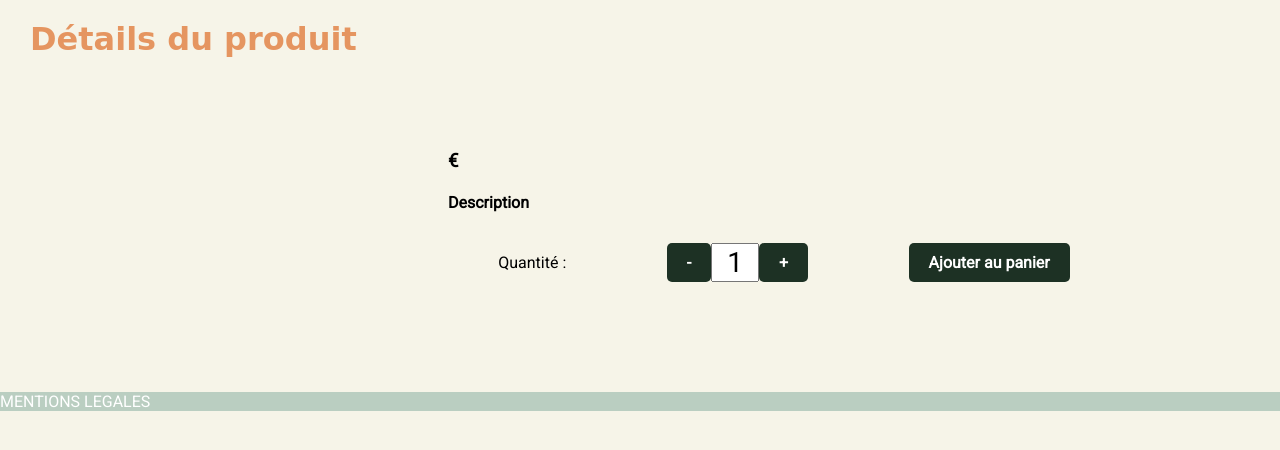
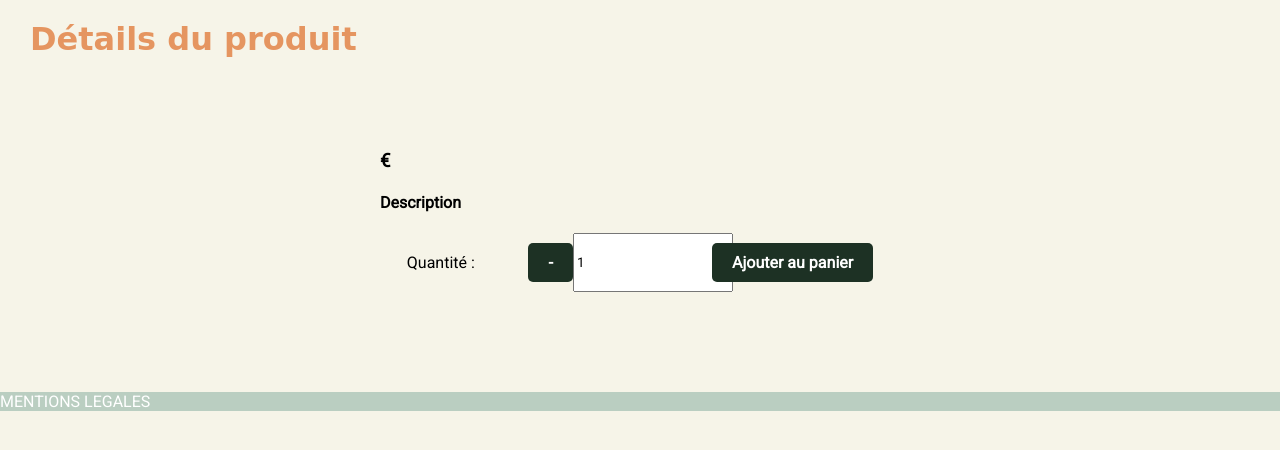
Before and after one commit to Stargate136/dropshipping, a Django app: template src/store/templates/store/detail.html in a window 1280 px wide. Shown: the part 181-631 px from the top of the page. Run offline with Django 3.2, Linux system fonts and the light colour scheme; the template is opened without the code that fills it, so the values that code supplies are empty; some web fonts are replaced.

Commit message:
Refactorisation

```diff
--- a/src/store/static/store/css/detail.css
+++ b/src/store/static/store/css/detail.css
@@ -1,3 +1,5 @@
+@import url("quantity.css");
+
 .product {
     display: flex;
     justify-content: space-between;
@@ -6,13 +8,12 @@
 }
 
 .thumbnail-max {
-    max-width: 60%;
-    max-height: 40%;
+    max-width: 500px;
 }
 
 .details {
-    width: 60%;
-    padding-right: 80px
+    width: 100%;
+    padding: 0 300px;
 }
 
 .add-to-cart {
@@ -20,14 +21,3 @@
     justify-content: space-around;
     align-items: center;
 }
-
-.quantity {
-    display: flex;
-}
-
-#quantity {
-    max-width: 40px;
-    font-size: 28px;
-    margin: auto;
-    text-align: center
-}
--- /dev/null
+++ b/src/store/static/store/css/quantity.css
@@ -0,0 +1,11 @@
+.quantity {
+    max-width: 25%;
+    display: flex;
+}
+
+.quantity-value {
+    max-width: 40px;
+    font-size: 28px;
+    margin: auto;
+    text-align: center
+}
```
Also changed, not shown: src/store/static/store/css/products.css (+14 -9 lines), src/store/static/store/js/add_to_cart.js (added, +30 -0 lines), src/store/static/store/js/detail.js (+7 -36 lines).
